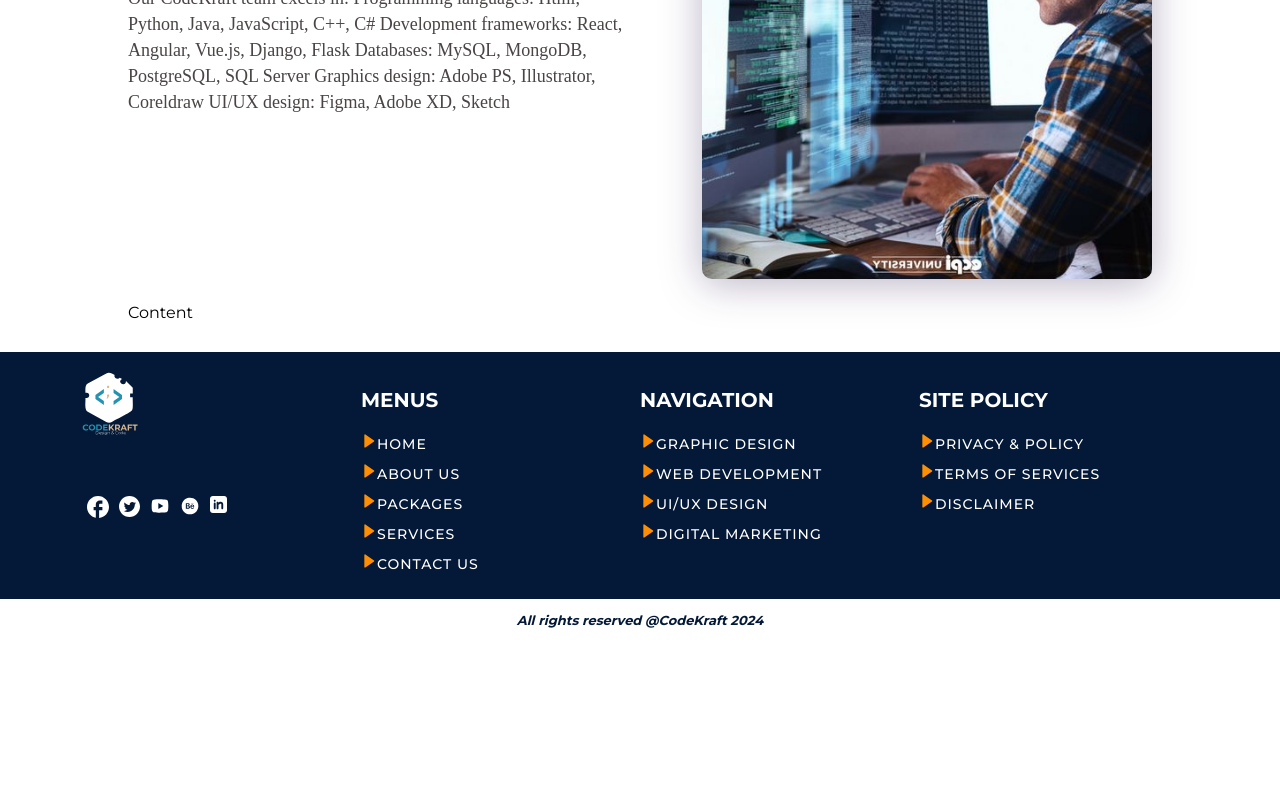
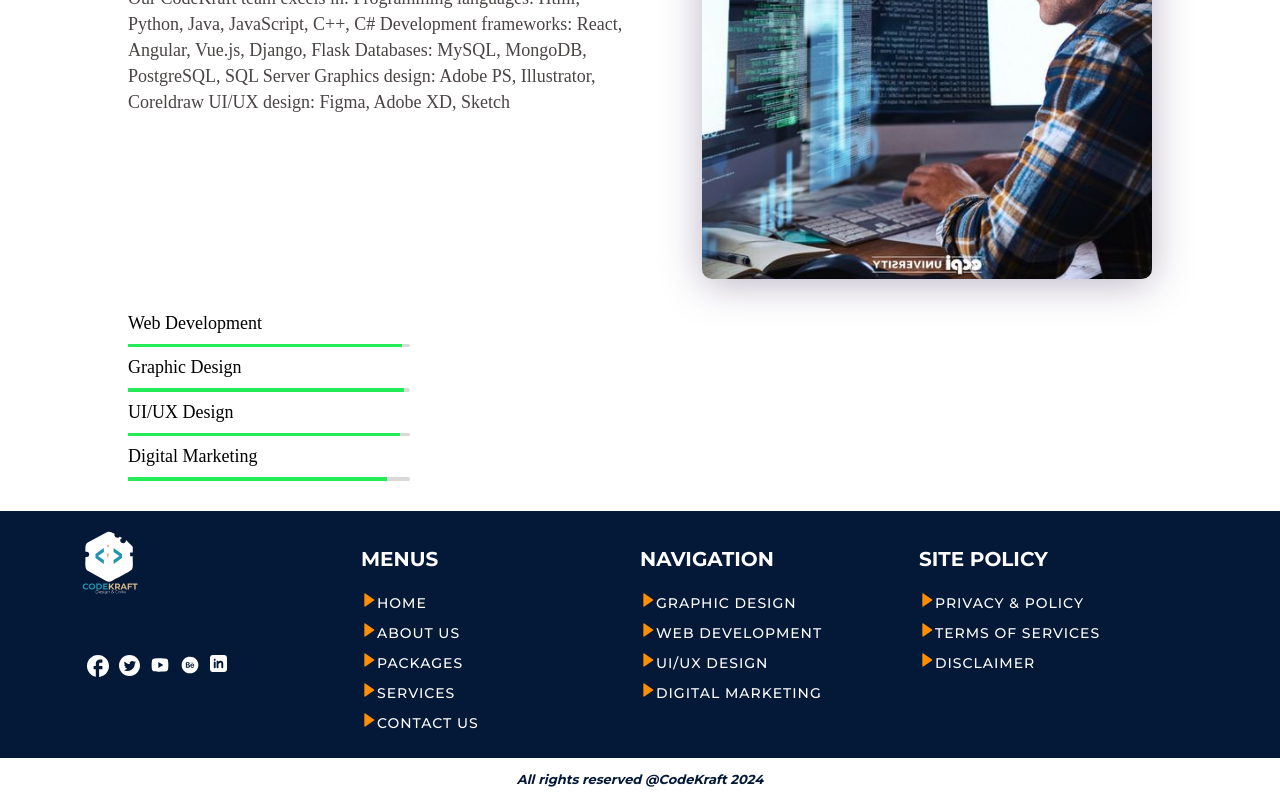
Before and after one commit to ogungbile-oluwasogo/codekraft, a React (Vite) app: page /aboutus in a window 1280 px wide. Shown: the part 1829-2629 px from the top of the page. Before the commit the page ends 2470 px from the top, so only its background shows below. Built offline with nearby package versions, Linux system fonts and the light colour scheme.

Commit message:
working on about us page

```diff
--- a/src/Components/AboutUsComponent/TeamSkill.jsx
+++ b/src/Components/AboutUsComponent/TeamSkill.jsx
@@ -19,7 +19,22 @@ const TeamSkill = () => {
         <img src="/skill.jpg" alt="" />
       </div>
       <div className={styles.item3}>
-          Content
+          <h4>Web Development</h4>
+          <div className={styles.outerChart}>
+            <div className={styles.innerChart1}></div>
+          </div>
+          <h4>Graphic Design</h4>
+          <div className={styles.outerChart}>
+            <div className={styles.innerChart2}></div>
+          </div>
+          <h4>UI/UX Design</h4>
+          <div className={styles.outerChart}>
+            <div className={styles.innerChart3}></div>
+          </div>
+          <h4>Digital Marketing</h4>
+          <div className={styles.outerChart}>
+            <div className={styles.innerChart4}></div>
+          </div>
       </div>
     </div>
   )
--- a/src/Components/AboutUsComponent/TeamSkill.module.css
+++ b/src/Components/AboutUsComponent/TeamSkill.module.css
@@ -64,6 +64,47 @@
     left: -30px ;
     top: 25px;
     background: #FF8E00;
+}
+
+.item3 h4 {
+width: 235px;
+font-family: 'Crimson Text';
+font-style: normal;
+font-weight: 400;
+font-size: 18px;
+margin: 10px 0px;
+}
+
+.item3 .outerChart {
+    width: 281.61px;
+    height: 3.46px;
+    background: #D9D9D9;
+    border-radius: 10px;
+}
+
+
+.item3 .innerChart1 {
+width: 274px;
+height: 3.46px;
+background: #24EB59;
+}
+
+.item3 .innerChart2 {
+    width: 276px;
+    height: 3.46px;
+    background: #24EB59;
+    }
+
+.item3 .innerChart3 {
+    width: 272px;
+    height: 3.46px;
+    background: #24EB59;
+}
+
+.item3 .innerChart4 {
+    width: 259px;
+    height: 3.46px;
+    background: #24EB59;
 }
 
 @media (max-width: 1290px) {
```
